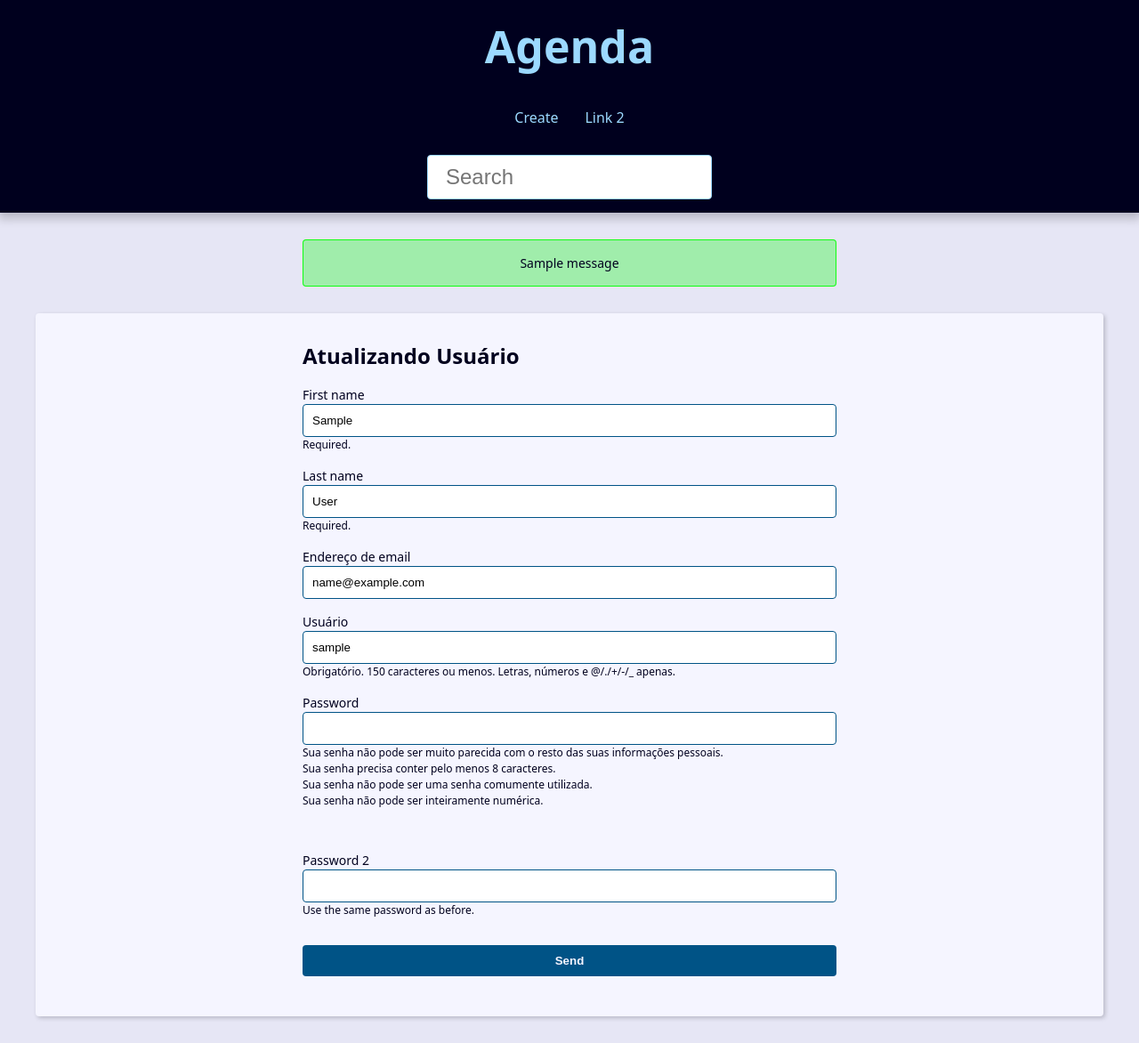
After one commit to DanielScheffel/projeto_agenda_udemy, a Django app: page /user/update/ in a window 1280 px wide. The commit adds this page. Shown: the whole page at 89% size. Run offline with Django 4.2, Linux system fonts and the light colour scheme; a user stored in the database is signed in; tables that the repository leaves empty hold one stand-in row (values such as "Sample post"); one stand-in notice (Sample message) is shown.

Commit message:
Registro, login, update e novas funções

```diff
--- a/base_static/global/css/style.css
+++ b/base_static/global/css/style.css
@@ -239,6 +239,11 @@ svg {
   border: 1px solid rgba(255, 255, 0, 90%);
 }
 
+.message.info {
+  background: rgba(0, 0, 255, 0.3);
+  border: 1px solid rgba(0, 0, 255, 0.3);
+}
+
 .form-wrapper {
   max-width: 60rem;
   margin: var(--spacing) auto;
--- a/base_templates/global/base.html
+++ b/base_templates/global/base.html
@@ -6,6 +6,7 @@
 <body>
 
     {% include 'global/partials/_header.html' %}
+    {% include 'global/partials/_messages.html' %}
 
     <main class="content">
         {% block content %}{% endblock content %}
--- /dev/null
+++ b/base_templates/global/partials/_messages.html
@@ -0,0 +1,7 @@
+{% if messages %}
+    {% for message in messages %}
+        <div class="message {{ message.tags }}">
+            {{ message }}
+        </div>
+    {% endfor %}
+{% endif %}
--- a/contact/forms.py
+++ b/contact/forms.py
@@ -1,33 +1,26 @@
 from django.core.exceptions import ValidationError
 from django import forms
+from django.contrib.auth.forms import UserCreationForm
+from django.contrib.auth.models import User
+from django.contrib.auth import password_validation
 
 from . import models
 
 class ContactForm(forms.ModelForm):
-    first_name = forms.CharField(
-        widget=forms.TextInput(
+    picture = forms.ImageField(
+        widget=forms.FileInput(
             attrs={
-                'class': 'classe-a, classe-b',
-                'placeholder': 'Aqui veio do init',
+                'accept': 'image/*',
             }
-        ),
-        label='Primeiro Nome',
-        help_text='Texto de ajuda para seu usuário',
+        )
     )
-
-    def __init__(self, *args, **kwargs):
-        super().__init__(*args, **kwargs)
-
     class Meta:
         model = models.Contact
         fields = (
             'first_name', 'last_name', 'phone',
             'email', 'description', 'category',
+            'picture',
         )
-
-        # widgets = {
-        #     'first_name': forms.PasswordInput()
-        # }
 
     def clean(self):
         cleaned_data = self.cleaned_data
@@ -58,3 +51,128 @@ class ContactForm(forms.ModelForm):
             )
 
         return first_name
+
+
+class RegisterForm(UserCreationForm):
+
+    first_name = forms.CharField(
+        required=True,
+        min_length=3,
+    )
+
+    last_name = forms.CharField(
+        required=True,
+        min_length=3,
+    )
+
+    email = forms.EmailField()
+
+    class Meta:
+        model = User
+        fields = (
+            'first_name', 'last_name', 'email',
+            'username', 'password1', 'password2',
+        )
+
+    def clean_email(self):
+        email = self.cleaned_data.get('email')
+
+        if User.objects.filter(email=email).exists():
+            self.add_error(
+                'email',
+                ValidationError('Já existe este e-mail', code='invalid')
+            )
+        return email
+
+class RegisterUpdateForm(forms.ModelForm):
+    first_name = forms.CharField(
+        min_length=2,
+        max_length=30,
+        required=True,
+        help_text='Required.',
+        error_messages={
+            'min_length': 'Please, add more than 2 letters.'
+        }
+    )
+    last_name = forms.CharField(
+        min_length=2,
+        max_length=30,
+        required=True,
+        help_text='Required.'
+    )
+
+    password1 = forms.CharField(
+        label="Password",
+        strip=False,
+        widget=forms.PasswordInput(attrs={"autocomplete": "new-password"}),
+        help_text=password_validation.password_validators_help_text_html(),
+        required=False,
+    )
+
+    password2 = forms.CharField(
+        label="Password 2",
+        strip=False,
+        widget=forms.PasswordInput(attrs={"autocomplete": "new-password"}),
+        help_text='Use the same password as before.',
+        required=False,
+    )
+
+    class Meta:
+        model = User
+        fields = (
+            'first_name', 'last_name', 'email',
+            'username',
+        )
+
+    def save(self, commit=True):
+        cleaned_data = self.cleaned_data
+        user = super().save(commit=False)
+
+        password = cleande_data.get('password1')
+
+        if password:
+            user.set_password(password)
+
+        if commit:
+            user.save()
+
+        return user
+
+    def clean(self):
+        password1 = self.cleaned_data.get('password1')
+        password2 = self.cleaned_data.get('password2')
+
+        if password1 or password2:
+            if password1 != password2:
+                self.add_error(
+                    'password2',
+                    ValidationError('Senhas não batem')
+                )
+
+        return super().clean()
+
+    def clean_email(self):
+        email = self.cleaned_data.get('email')
+        current_email = self.instance.email
+
+        if current_email != email:
+            if User.objects.filter(email=email).exists():
+                self.add_error(
+                    'email',
+                    ValidationError('Já existe este e-mail', code='invalid')
+                )
+        return email
+
+    def clean_password1(self):
+        password1 = self.cleaned_data.get('password1')
+
+        if password1:
+            try:
+                password_validation.validate_password(password1)
+            except ValidationError as errors:
+                self.add_error(
+                    'password1',
+                    ValidationError(errors)
+                )
+
+        return password1
--- a/contact/models.py
+++ b/contact/models.py
@@ -26,4 +26,4 @@ class Contact(models.Model):
     owner = models.ForeignKey(User, on_delete=models.SET_NULL, blank=True, null=True)
 
     def __str__(self) -> str:
-        return f'{self.first_name} {self.last_name}'
+        return f'{self.frst_name} {self.last_name}'
--- a/contact/templates/contact/contact.html
+++ b/contact/templates/contact/contact.html
@@ -12,6 +12,12 @@
     <p><b>Created Date:</b> {{ contact.created_date }}</p>
     <p><b>Description:</b> {{ contact.description }}</p>
     <p><b>Category:</b> {{ contact.category.name }}</p>
+
+    {% if contact.picture %}
+      <p>
+        <img src="{{ contact.picture.url }}" alt=" {{ contact.first_name }} {{ contact.last_name }}">
+      </p>
+    {% endif %}
 
     <div class="contact-links">
       <a class="btn btn-link" href="{% url 'contact:update' contact.id %}">Update</a>
--- a/contact/templates/contact/partials/_user_forms.html
+++ b/contact/templates/contact/partials/_user_forms.html
@@ -1,4 +1,4 @@
-{% comment %} <form
+<form
 action="{{ form_action }}"
 method="POST"
 >
@@ -35,4 +35,4 @@ method="POST"
   </div>
 </div>
 
-</form> {% endcomment %}
+</form>
--- /dev/null
+++ b/contact/templates/contact/user_update.html
@@ -0,0 +1,10 @@
+{% extends 'global/base.html' %}
+
+{% block content %}
+  <div class="form-wrapper">
+
+    <h2>Atualizando Usuário</h2>
+
+    {% include 'contact/partials/_user_forms.html' %}
+  </div>
+{% endblock content %}
--- a/contact/urls.py
+++ b/contact/urls.py
@@ -13,5 +13,8 @@ urlpatterns = [
     path('contact/<int:contact_id>/update/', views.update, name='update'),
     path('contact/<int:contact_id>/delete/', views.delete, name='delete'),
 
-    # path('user/login/', views.login_view, name='login')
+    path('user/create/', views.register, name='register'),
+    path('user/login/', views.login, name='login'),
+    path('user/logout/', views.logout_view, name='logout'),
+    path('user/update/', views.user_update, name='user_update'),
 ]
--- a/contact/views/__init__.py
+++ b/contact/views/__init__.py
@@ -1,2 +1,3 @@
 from .contact_views import *
 from .contact_forms import *
+from .user_forms import *
--- a/contact/views/contact_forms.py
+++ b/contact/views/contact_forms.py
@@ -9,7 +9,7 @@ from contact.forms import ContactForm
 def create(request):
     form_action = reverse('contact:create')
     if request.method == 'POST':
-        form = ContactForm(request.POST)
+        form = ContactForm(request.POST, request.FILES)
 
         context = {
             'form': form,
@@ -42,7 +42,7 @@ def update(request, contact_id):
     contact = get_object_or_404(Contact, pk=contact_id, show=True)
     form_action = reverse('contact:update', args=(contact_id,))
     if request.method == 'POST':
-        form = ContactForm(request.POST, instance=contact)
+        form = ContactForm(request.POST, request.FILES, instance=contact)
 
         context = {
             'form': form,
--- a/contact/views/user_forms.py
+++ b/contact/views/user_forms.py
@@ -1,23 +1,81 @@
-# from django.contrib import messages
-# from django.contrib import auth, messages
-# from django.contrib.auth.forms import AuthenticationForm
-# from django.shortcuts import redirect, render
+from django.shortcuts import render, redirect
+from contact.forms import RegisterForm, RegisterUpdateForm
+from django.contrib import messages
+from django.contrib import auth
+from django.contrib.auth.forms import AuthenticationForm
 
-# def login_view(request):
 
-#     form = AuthenticationForm(request)
+def register(request):
+    form = RegisterForm()
 
-#     if request.method == 'POST':
-#         form = AuthenticationForm(request, data=request.POST)
+    # messages.success(request, 'Usuário cadastrado')
+    # messages.info(request, 'Usuário cadastrado')
+    # messages.error(request, 'Usuário cadastrado')
+    # messages.warning(request, 'Usuário cadastrado')
 
-#         if form.is_valid():
-#             user = form.get_user()
-#             print(user)
+    if request.method == 'POST':
+        form = RegisterForm(request.POST)
 
-#     return render(
-#         request,
-#         'contact/login.html',
-#         {
-#             'form': form
-#         }
-#     )
+        if form.is_valid():
+            form.save()
+            messages.success(request, 'Usuário cadastrado')
+            return redirect('contact:index')
+
+    return render(
+        request,
+        'contact/register.html',
+        {
+            'form': form
+        }
+    )
+
+def login(request):
+    form = AuthenticationForm(request)
+
+    if request.method == 'POST':
+        form = AuthenticationForm(request, data=request.POST)
+
+        if form.is_valid():
+            user = form.get_user()
+            auth.login(request, user)
+            messages.success(request, 'Logado com sucesso!')
+            return redirect('contact:index')
+        messages.error(request, 'Login inválido!')
+
+    return render(
+        request,
+        'contact/login.html',
+        {
+            'form': form
+        }
+    )
+
+def logout_view(request):
+    auth.logout(request)
+    return redirect('contact:login')
+
+def user_update(request):
+    form = RegisterUpdateForm(instance=request.user)
+
+    if request.method != 'POST':
+        return render(
+            request,
+            'contact/user_update.html',
+            {
+                'form': form
+            }
+        )
+
+    form = RegisterUpdateForm(data=request.POST, instance=request.user)
+
+    if not form.is_valid():
+        return render(
+            request,
+            'contact/user_update.html',
+            {
+                'form': form
+            }
+        )
+
+    form.save()
+    return redirect('contact/user_update')
```
Also changed, not shown: contact/templates/contact/login.html (+10 -2 lines), contact/templates/contact/register.html (added, +10 -0 lines).
